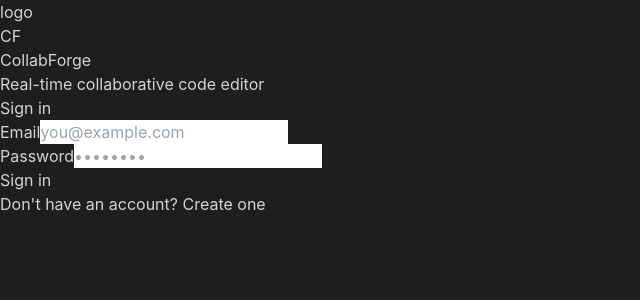
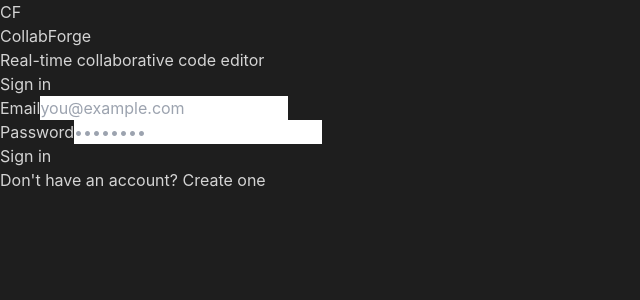
Before and after one commit to simransethi06/CollabForge, a React (Vite) app in the folder client/: page /login in a window 1280 px wide. Shown: the top 300 px of the page, without its empty margins (0-640 px from the left). Built offline with nearby package versions, Linux system fonts and the light colour scheme; the HTML template or start-up script is replaced by a standard one.

Commit message:
added changess

```diff
--- a/client/src/pages/Login.jsx
+++ b/client/src/pages/Login.jsx
@@ -26,7 +26,7 @@ export default function Login() {
   return (
     <div className="min-h-screen bg-[#1e1e1e] flex items-center justify-center">
       <div className="w-full max-w-md">
-         logo
+
         <div className="text-center mb-8">
           <div className="flex items-center justify-center gap-2 mb-2">
             <div className="w-8 h-8 bg-[#569cd6] rounded-lg flex items-center justify-center">
```
